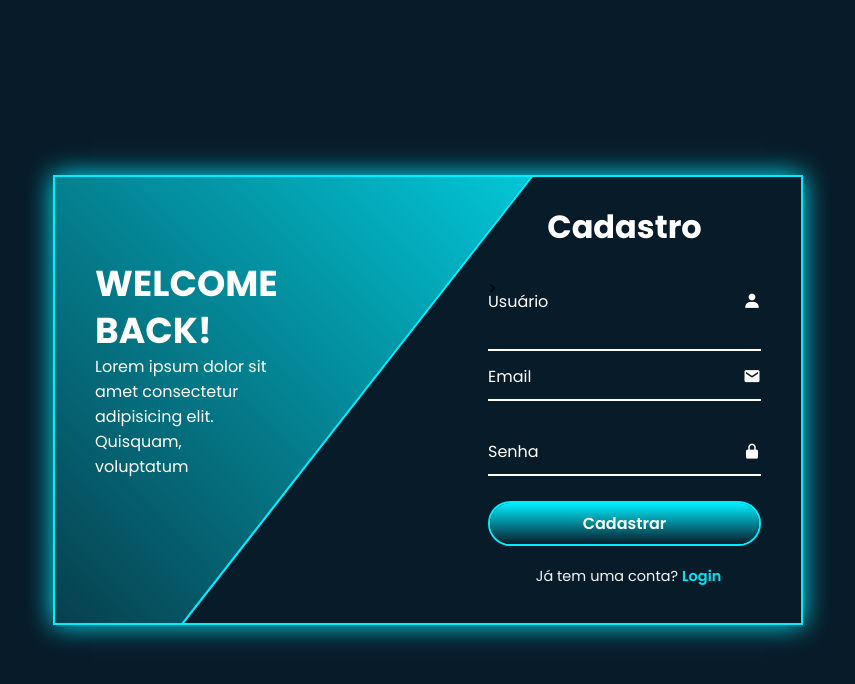
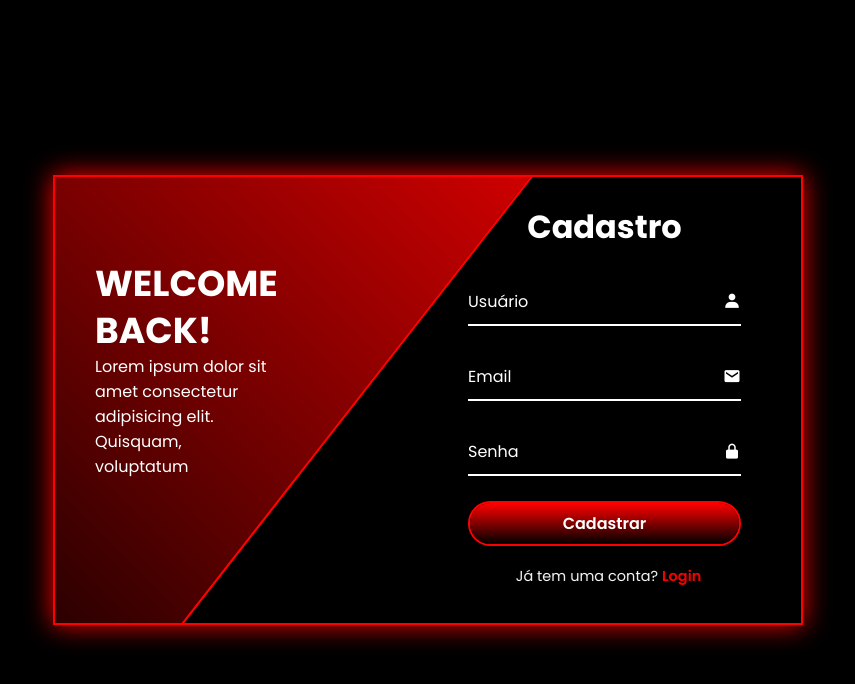
Before and after one commit to pedroaraujox/sistema-de-cobranca, a plain HTML site: page frontend/login/login.html in a window 1280 px wide. Both pictures are taken after a click on the link "Cadastre-se". Shown: the whole page, without its empty margins (212-1067 px from the left). Drawn offline with nearby package versions, Linux system fonts and the light colour scheme.

Commit message:
Cores alteradas pagina de login + Register arrumado

```diff
--- a/frontend/login/login.css
+++ b/frontend/login/login.css
@@ -12,7 +12,7 @@ body{
     justify-content: center;
     align-items: center;
     min-height: 100vh;
-    background: #081b29;
+    background: #000000	;
 }
 
 .wrapper{
@@ -20,8 +20,8 @@ body{
     width: 750px;
     height: 450px;
     background: transparent;
-    border: 2px solid #0ef;
-    box-shadow: 0 0 25px #0ef;
+    border: 2px solid #FF0000;
+    box-shadow: 0 0 25px #FF0000;
     overflow: hidden;
 }
 
@@ -58,7 +58,7 @@ body{
 
 .wrapper .form-box.register{
     right: 0;
-    padding: 0 40px 0 60px;
+    padding: 0 60px 0 40px;
     pointer-events: none;
 
 }
@@ -111,7 +111,7 @@ body{
 
 .input-box input:focus,
 .input-box input:valid{
-    border-bottom-color: #0ef;
+    border-bottom-color: #FF0000;
 }
 
 .input-box label{
@@ -128,7 +128,7 @@ body{
 .input-box input:focus~label,
 .input-box input:valid~label{
     top: -5px;
-    color: #0ef;
+    color: #FF0000;
 }
 
 .input-box i{
@@ -143,7 +143,7 @@ body{
 
 .input-box input:focus~i,
 .input-box input:valid~i{
-    color: #0ef;
+    color: #FF0000;
 }
 
 .btn{
@@ -151,7 +151,7 @@ body{
     width: 100%;
     height: 45px;
     background: transparent;
-    border: 2px solid #0ef;
+    border: 2px solid #FF0000;
     outline: none;
     border-radius: 40px;
     cursor: pointer;
@@ -169,7 +169,7 @@ body{
     left: 0;
     width: 100%;
     height: 300%;
-    background: linear-gradient(#081b29, #0ef, #081b29, #0ef);
+    background: linear-gradient(#000000, #FF0000, #000000, #FF0000);
     z-index: -1;
     transition: .5s;
 }
@@ -187,7 +187,7 @@ body{
 }
 
 .logreg-link p a{
-    color: #0ef;
+    color: #FF0000;
     text-decoration: none;
     font-weight: 600;
 }
@@ -273,8 +273,8 @@ body{
     right: 0;
     width: 850px;
     height: 600px;
-    background: linear-gradient(45deg,#081b29, #0ef);
-    border-bottom: 3px solid #0ef;
+    background: linear-gradient(45deg,#000000, #FF0000);
+    border-bottom: 3px solid #FF0000;
     transform: rotate(10deg) skewY(40deg);
     transform-origin: bottom right;
     transition: 1.5s ease;
@@ -292,8 +292,8 @@ body{
     left: 250px;
     width: 850px;
     height: 700px;
-    background: #081b29;
-    border-top: 3px solid #0ef;
+    background: #000000;
+    border-top: 3px solid #FF0000;
     transform: rotate(0) skewY(0);
     transform-origin: bottom left;
     transition: 1.5s ease;
--- a/frontend/login/login.html
+++ b/frontend/login/login.html
@@ -43,7 +43,7 @@
         <div class="form-box register">
             <h2 class="animation" style="--i:17; --j:0">Cadastro</h2>
             <form action="#">
-                <div class="input-box animation" style="--i:18; --j:1"> >
+                <div class="input-box animation" style="--i:18; --j:1">
                     <input type="text" required>
                     <label>Usuário</label>
                     <i class='bx bxs-user'></i>
```
Also changed, not shown: anotacoes/anotacoes do código.txt.
